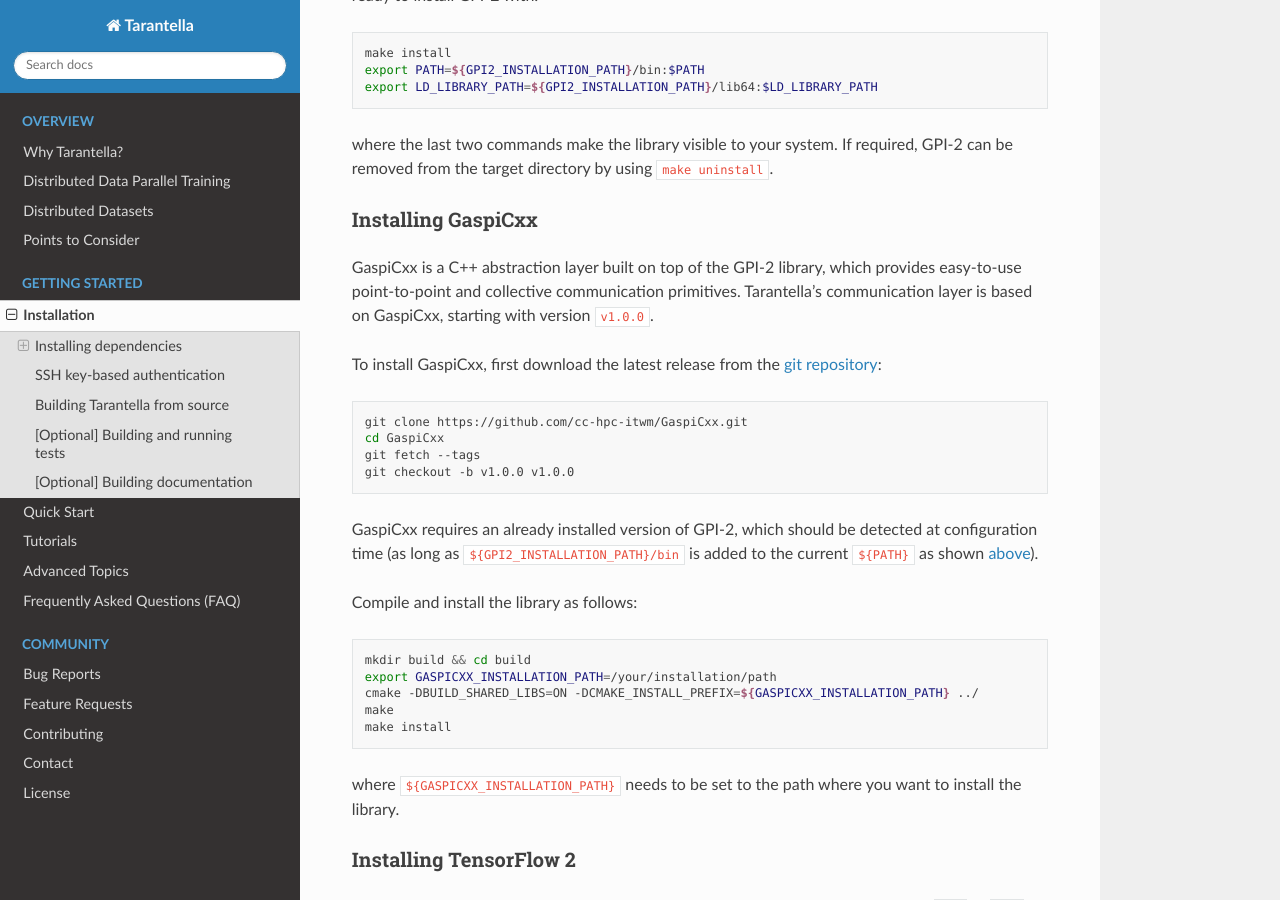
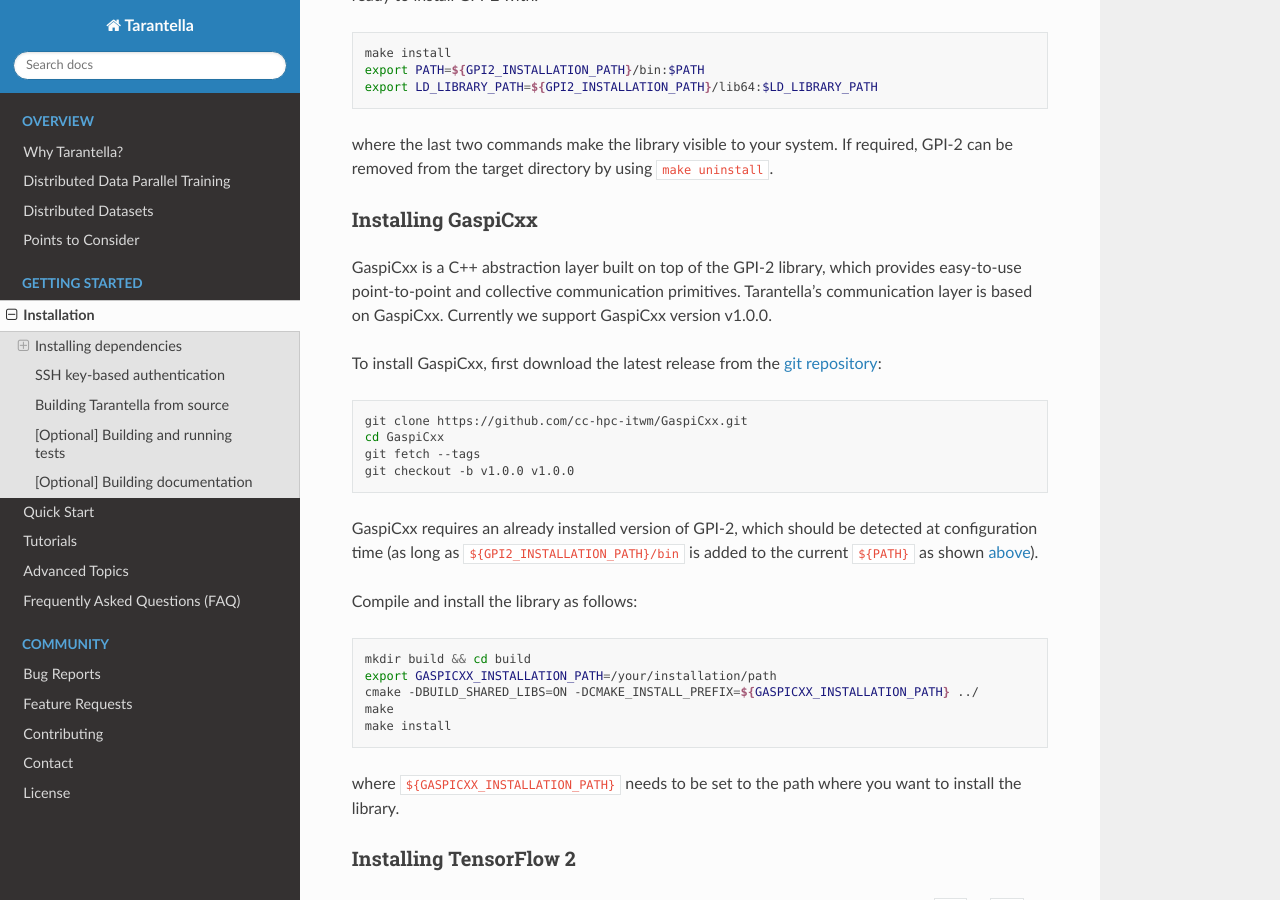
Before and after one commit to cc-hpc-itwm/tarantella, a Sphinx documentation site: the page built from docs/source/installation.rst, in a window 1280 px wide and 900 px high, scrolled down 1222 px. Built offline with Sphinx 7.4.7 and the Read the Docs theme 2.0.0, drawn with Linux system fonts in a browser that asks for light colours.

Commit message:
docs: installation: rephrase sentence

```diff
--- a/docs/source/installation.rst
+++ b/docs/source/installation.rst
@@ -83,7 +83,8 @@
 
 GaspiCxx is a C++ abstraction layer built on top of the GPI-2 library,
 which provides easy-to-use point-to-point and collective communication primitives.
-Tarantella's communication layer is based on GaspiCxx, starting with version ``v1.0.0``.
+Tarantella's communication layer is based on GaspiCxx.
+Currently we support GaspiCxx version v1.0.0.
 
 To install GaspiCxx, first download the latest release from the
 `git repository <https://github.com/cc-hpc-itwm/GaspiCxx>`_:
```
